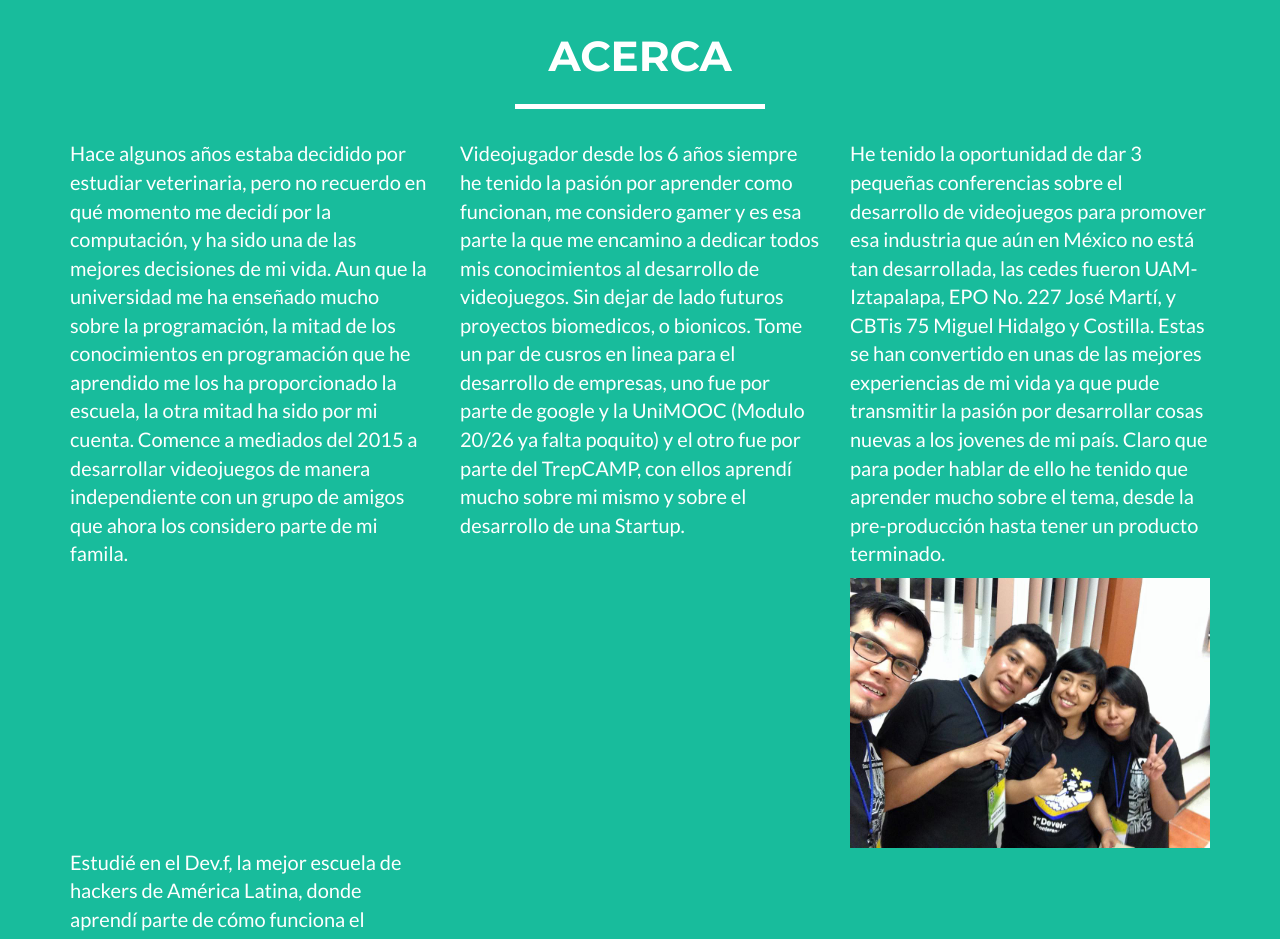
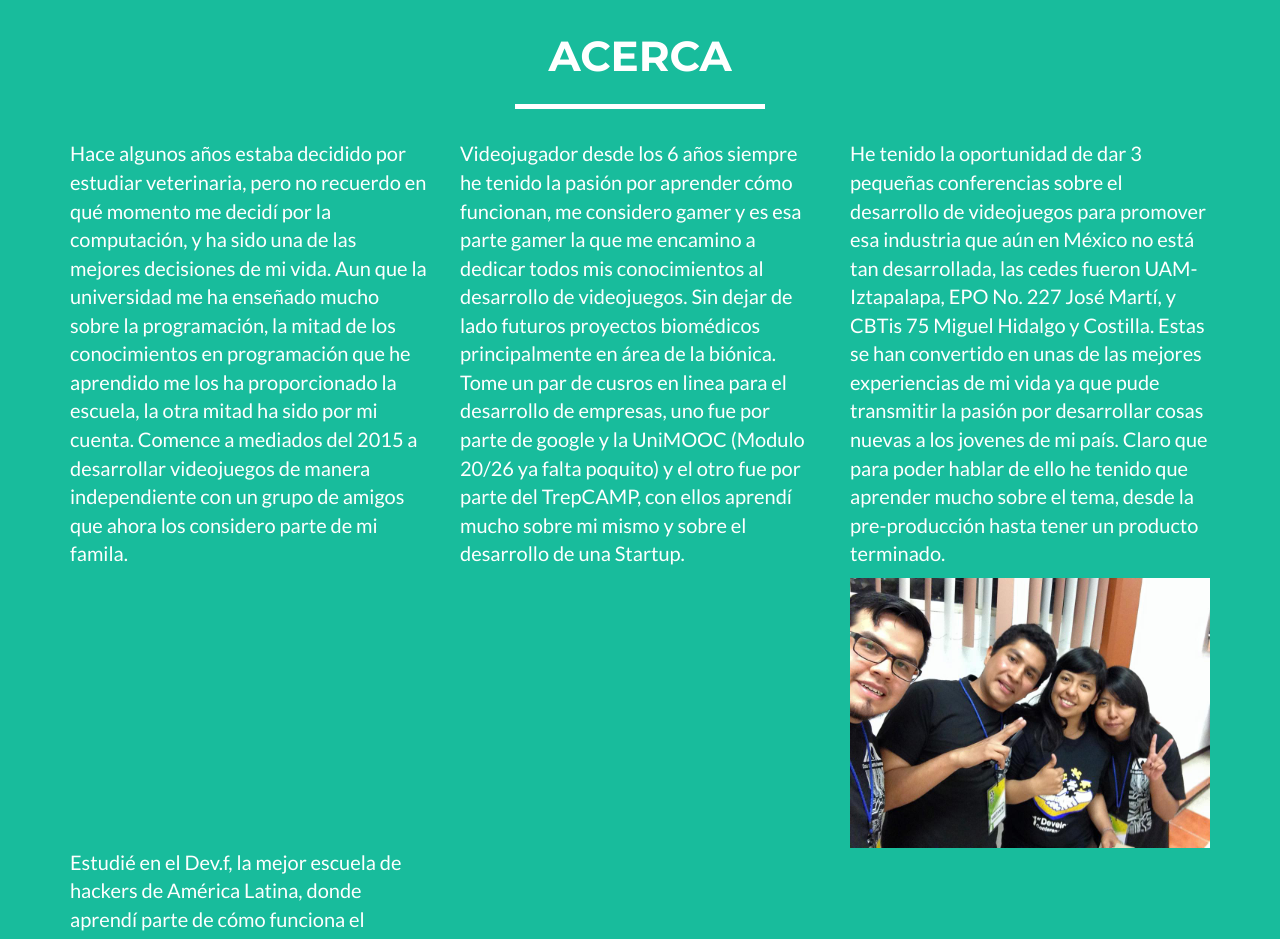
Before and after one commit to RobertoTorresJim/RobertoTorresJim.github.io, a website: page index.html in a window 1280 px wide. Shown: the part 1740-2679 px from the top of the page. Drawn offline with nearby package versions, Linux system fonts and the light colour scheme.

Commit message:
Actualización del acerca

```diff
--- a/index.html
+++ b/index.html
@@ -173,7 +173,7 @@
                     <p>Hace algunos años estaba decidido por estudiar veterinaria, pero no recuerdo en qué momento me decidí por la computación, y ha sido una de las mejores decisiones de mi vida. Aun que la universidad me ha enseñado mucho sobre la programación, la mitad de los conocimientos en programación que he aprendido me los ha proporcionado la escuela, la otra mitad ha sido por mi cuenta. Comence a mediados del 2015 a desarrollar videojuegos de manera independiente con un grupo de amigos que ahora los considero parte de mi famila.</p>
                 </div>
                 <div class="col-lg-4">
-                    <p>Videojugador desde los 6 años siempre he tenido la pasión por aprender como funcionan, me considero gamer y es esa parte la que me encamino a dedicar todos mis conocimientos al desarrollo de videojuegos. Sin dejar de lado futuros proyectos biomedicos, o bionicos. Tome un par de cusros en linea para el desarrollo de empresas, uno fue por parte de google y la UniMOOC (Modulo 20/26 ya falta poquito) y el otro fue por parte del TrepCAMP, con ellos aprendí mucho sobre mi mismo y sobre el desarrollo de una Startup.</p>
+                    <p>Videojugador desde los 6 años siempre he tenido la pasión por aprender cómo funcionan, me considero gamer y es esa parte gamer la que me encamino a dedicar todos mis conocimientos al desarrollo de videojuegos. Sin dejar de lado futuros proyectos biomédicos principalmente en área de la biónica. Tome un par de cusros en linea para el desarrollo de empresas, uno fue por parte de google y la UniMOOC (Modulo 20/26 ya falta poquito) y el otro fue por parte del TrepCAMP, con ellos aprendí mucho sobre mi mismo y sobre el desarrollo de una Startup.</p>
                 </div>
                 <div class="col-lg-4">
                     <p>He tenido la oportunidad de dar 3 pequeñas conferencias sobre el desarrollo de videojuegos para promover esa industria que aún en México no está tan desarrollada, las cedes fueron UAM-Iztapalapa, EPO No. 227 José Martí, y CBTis 75 Miguel Hidalgo y Costilla. Estas se han convertido en unas de las mejores experiencias de mi vida ya que pude transmitir la pasión por desarrollar cosas nuevas a los jovenes de mi país. Claro que para poder hablar de ello he tenido que aprender mucho sobre el tema, desde la pre-producción hasta tener un producto terminado.</p>
```
